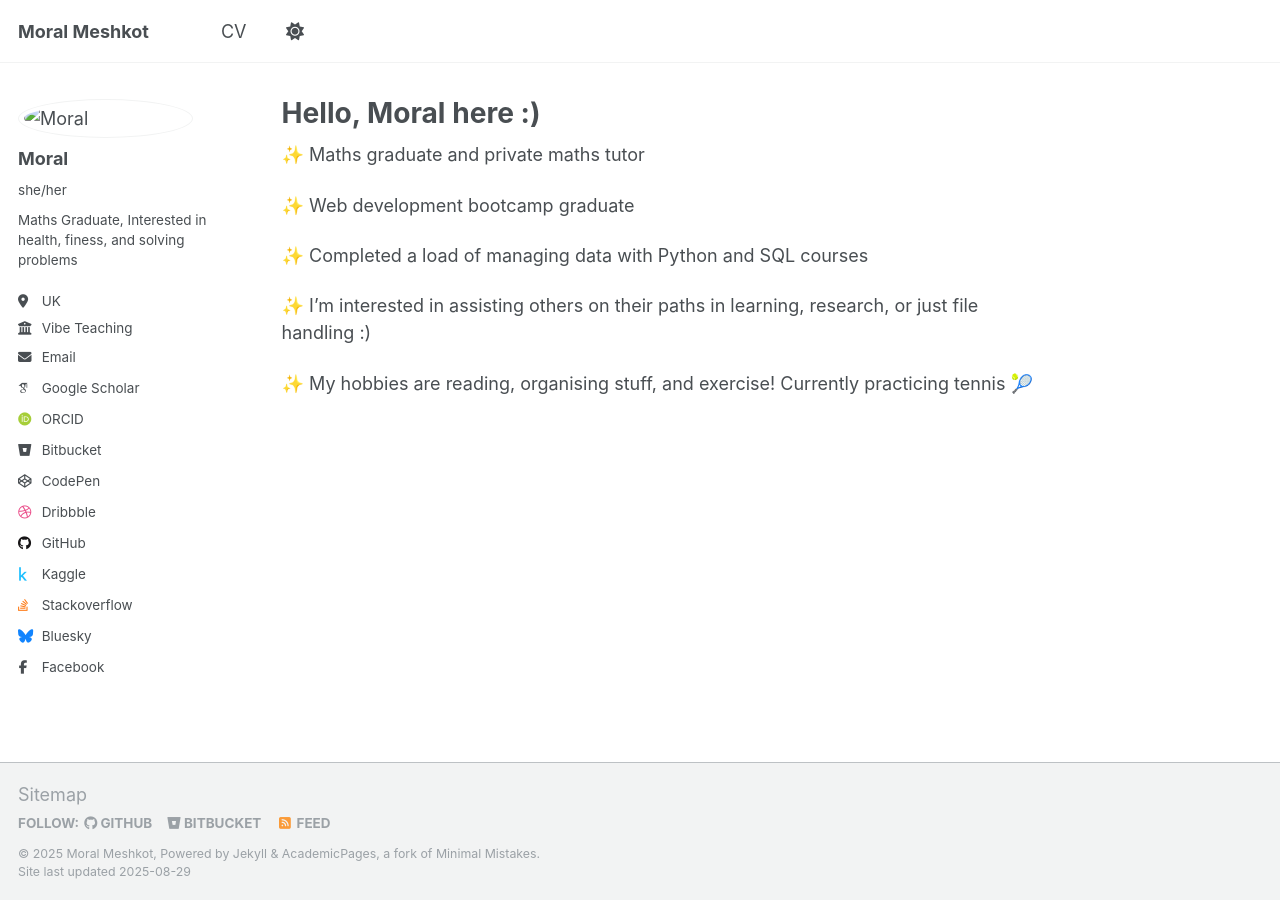
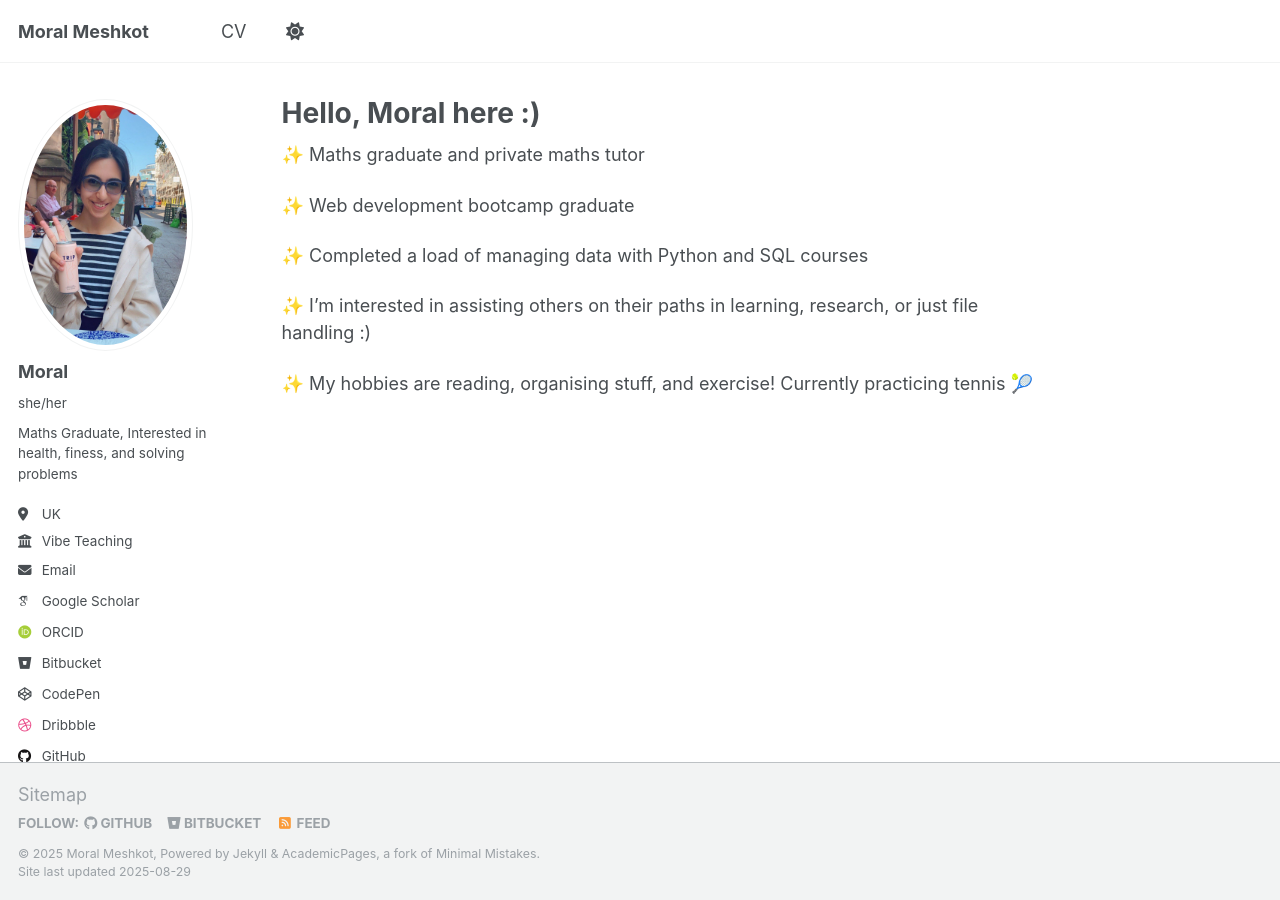
Before and after one commit to light1377/MoralMeshkot.github.io, a Jekyll site: the page built from _pages/about.md, in a window 1280 px wide. Built offline with Jekyll 4.4.1, drawn with Linux system fonts in a browser that asks for light colours; some web fonts are replaced.

Commit message:
fix profile pic

```diff
--- a/_config.yml
+++ b/_config.yml
@@ -13,7 +13,7 @@ url                      : https://MoralMeshkot.github.io
 baseurl                  : "" # the subpath of your site, e.g. "/blog"
 repository               : "academicpages/academicpages.github.io"
 
-remote_theme: pages-themes/cayman@v0.2.0
+# remote_theme: pages-themes/cayman@v0.2.0
 plugins:
 - jekyll-remote-theme # add this line to the plugins list if you already have one
 
@@ -22,7 +22,7 @@ plugins:
 #               Additional customization can be done by editing /_includes/author-profile.html
 author:
   # Biographic information
-  avatar           : "/images/proflepic01.jpg"
+  avatar           : "proflepic01.jpg"
   name             : "Moral"
   pronouns         : "she/her"
   bio              : "Maths Graduate, Interested in health, finess, and solving problems"
```
